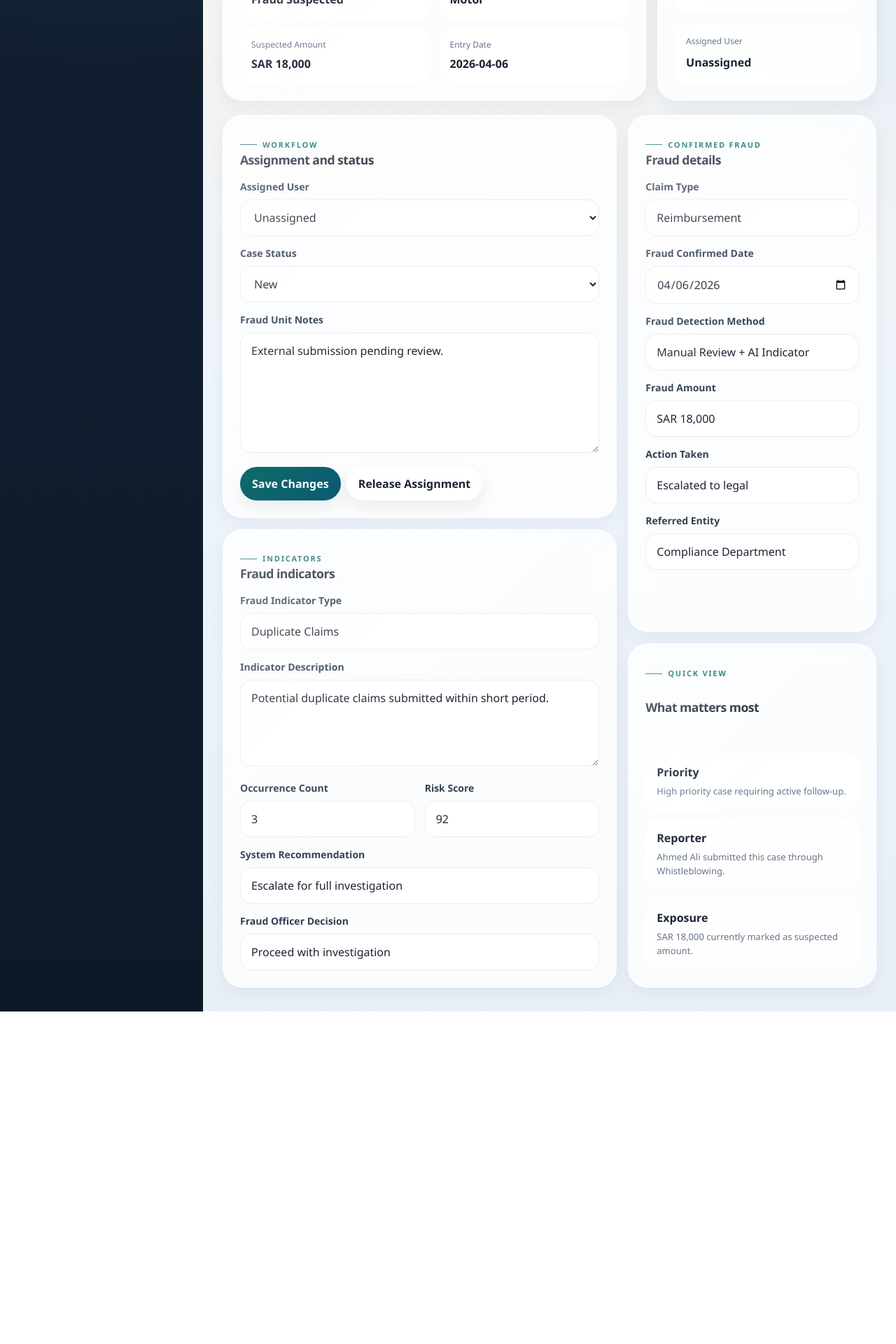
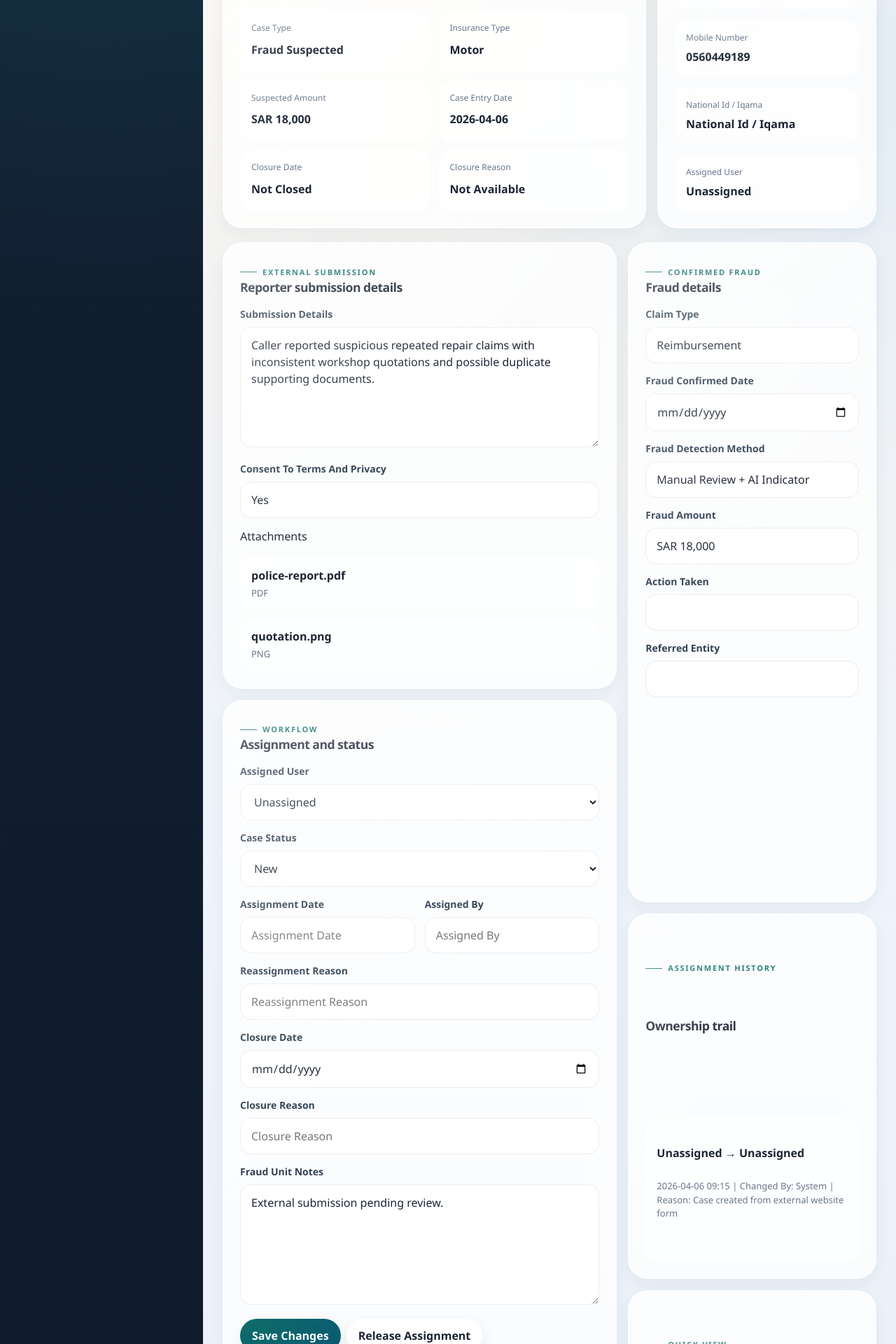
Before and after one commit to ElbahriHeni/fraud-web-complete, a React (Vite) app: page /app/cases/FC-1001 in a window 1280 px wide. Shown: the part 440-2360 px from the top of the page at 70% size. Before the commit the page ends 1885 px from the top, so only its background shows below. Built offline with nearby package versions, Linux system fonts and the light colour scheme.

Commit message:
Update case details page content and structure

```diff
--- a/src/pages/cases/CaseDetailsPage.tsx
+++ b/src/pages/cases/CaseDetailsPage.tsx
@@ -10,7 +10,7 @@ export default function CaseDetailsPage() {
     <div>
       <PageHeader
         title={`Case Details - ${item.id}`}
-        subtitle="Review the case overview first, then update workflow, indicators, and confirmed fraud details."
+        subtitle="Complete view of the external submission, internal enrichment, workflow, indicators, and confirmed fraud details."
         action={<button className="btn primary">Save Changes</button>}
       />
 
@@ -20,13 +20,16 @@ export default function CaseDetailsPage() {
           <div className="case-overview-top">
             <div>
               <h3>{item.id}</h3>
-              <p className="muted">Claim {item.claimId} from {item.caseSource}</p>
+              <p className="muted">
+                Claim {item.claimId} from {item.caseSource}
+              </p>
             </div>
             <div className="actions-inline">
               <span className={`badge ${item.priorityLevel.toLowerCase()}`}>{item.priorityLevel}</span>
               <span className="case-status-pill">{item.caseStatus}</span>
             </div>
           </div>
+
           <div className="case-metric-grid">
             <div className="case-metric">
               <span className="muted small">Case Type</span>
@@ -41,8 +44,16 @@ export default function CaseDetailsPage() {
               <strong>{item.suspectedAmount}</strong>
             </div>
             <div className="case-metric">
-              <span className="muted small">Entry Date</span>
+              <span className="muted small">Case Entry Date</span>
               <strong>{item.caseEntryDate}</strong>
+            </div>
+            <div className="case-metric">
+              <span className="muted small">Closure Date</span>
+              <strong>{item.closureDate || 'Not Closed'}</strong>
+            </div>
+            <div className="case-metric">
+              <span className="muted small">Closure Reason</span>
+              <strong>{item.closureReason || 'Not Available'}</strong>
             </div>
           </div>
         </div>
@@ -56,6 +67,14 @@ export default function CaseDetailsPage() {
               <strong>{item.reporterEmail}</strong>
             </div>
             <div>
+              <span className="muted small">Mobile Number</span>
+              <strong>{item.reporterMobile}</strong>
+            </div>
+            <div>
+              <span className="muted small">National Id / Iqama</span>
+              <strong>{item.nationalIdOrIqama}</strong>
+            </div>
+            <div>
               <span className="muted small">Assigned User</span>
               <strong>{item.assignedUser ?? 'Unassigned'}</strong>
             </div>
@@ -66,6 +85,41 @@ export default function CaseDetailsPage() {
       <section className="case-main-grid">
         <div className="case-main-column">
           <div className="card">
+            <span className="eyebrow">External Submission</span>
+            <h3>Reporter submission details</h3>
+            <div className="form-grid single">
+              <label>
+                <span>Submission Details</span>
+                <textarea defaultValue={item.submissionDetails} rows={6} />
+              </label>
+
+              <label>
+                <span>Consent To Terms And Privacy</span>
+                <input defaultValue={item.consentToTermsAndPrivacy ? 'Yes' : 'No'} readOnly />
+              </label>
+
+              <div>
+                <span>Attachments</span>
+                <div className="activity-list top-gap">
+                  {item.attachments.length > 0 ? (
+                    item.attachments.map((attachment) => (
+                      <div className="activity-item" key={attachment.id}>
+                        <strong>{attachment.fileName}</strong>
+                        <span>{attachment.fileType}</span>
+                      </div>
+                    ))
+                  ) : (
+                    <div className="activity-item">
+                      <strong>No Attachments</strong>
+                      <span>No supporting files submitted yet.</span>
+                    </div>
+                  )}
+                </div>
+              </div>
+            </div>
+          </div>
+
+          <div className="card">
             <span className="eyebrow">Workflow</span>
             <h3>Assignment and status</h3>
             <div className="form-grid single">
@@ -73,9 +127,14 @@ export default function CaseDetailsPage() {
                 <span>Assigned User</span>
                 <select defaultValue={item.assignedUser ?? ''}>
                   <option value="">Unassigned</option>
-                  {users.filter((u) => u.role === 'Fraud Team Member').map((u) => <option key={u.id}>{u.fullName}</option>)}
+                  {users
+                    .filter((u) => u.role === 'Fraud Team Member')
+                    .map((u) => (
+                      <option key={u.id}>{u.fullName}</option>
+                    ))}
                 </select>
               </label>
+
               <label>
                 <span>Case Status</span>
                 <select defaultValue={item.caseStatus}>
@@ -88,10 +147,38 @@ export default function CaseDetailsPage() {
                   <option>Closed</option>
                 </select>
               </label>
+
+              <div className="two-col-form form-grid">
+                <label>
+                  <span>Assignment Date</span>
+                  <input defaultValue={item.assignmentDate} placeholder="Assignment Date" />
+                </label>
+                <label>
+                  <span>Assigned By</span>
+                  <input defaultValue={item.assignedBy} placeholder="Assigned By" />
+                </label>
+              </div>
+
+              <label>
+                <span>Reassignment Reason</span>
+                <input defaultValue={item.reassignmentReason} placeholder="Reassignment Reason" />
+              </label>
+
+              <label>
+                <span>Closure Date</span>
+                <input type="date" defaultValue={item.closureDate} />
+              </label>
+
+              <label>
+                <span>Closure Reason</span>
+                <input defaultValue={item.closureReason} placeholder="Closure Reason" />
+              </label>
+
               <label>
                 <span>Fraud Unit Notes</span>
                 <textarea defaultValue={item.fraudUnitNotes} rows={6} />
               </label>
+
               <div className="actions-inline">
                 <button className="btn primary">Save Changes</button>
                 <button className="btn">Release Assignment</button>
@@ -103,14 +190,36 @@ export default function CaseDetailsPage() {
             <span className="eyebrow">Indicators</span>
             <h3>Fraud indicators</h3>
             <div className="form-grid single">
-              <label><span>Fraud Indicator Type</span><input defaultValue="Duplicate Claims" /></label>
-              <label><span>Indicator Description</span><textarea rows={4} defaultValue="Potential duplicate claims submitted within short period." /></label>
+              <label>
+                <span>Fraud Indicator Type</span>
+                <input defaultValue={item.fraudIndicator.fraudIndicatorType} />
+              </label>
+
+              <label>
+                <span>Indicator Description</span>
+                <textarea rows={4} defaultValue={item.fraudIndicator.indicatorDescription} />
+              </label>
+
               <div className="two-col-form form-grid">
-                <label><span>Occurrence Count</span><input defaultValue="3" /></label>
-                <label><span>Risk Score</span><input defaultValue="92" /></label>
+                <label>
+                  <span>Occurrence Count</span>
+                  <input defaultValue={String(item.fraudIndicator.occurrenceCount)} />
+                </label>
+                <label>
+                  <span>Risk Score</span>
+                  <input defaultValue={String(item.fraudIndicator.riskScore)} />
+                </label>
               </div>
-              <label><span>System Recommendation</span><input defaultValue="Escalate for full investigation" /></label>
-              <label><span>Fraud Officer Decision</span><input defaultValue="Proceed with investigation" /></label>
+
+              <label>
+                <span>System Recommendation</span>
+                <input defaultValue={item.fraudIndicator.systemRecommendation} />
+              </label>
+
+              <label>
+                <span>Fraud Officer Decision</span>
+                <input defaultValue={item.fraudIndicator.fraudOfficerDecision} />
+              </label>
             </div>
           </div>
         </div>
@@ -120,12 +229,47 @@ export default function CaseDetailsPage() {
             <span className="eyebrow">Confirmed Fraud</span>
             <h3>Fraud details</h3>
             <div className="form-grid single">
-              <label><span>Claim Type</span><input defaultValue="Reimbursement" /></label>
-              <label><span>Fraud Confirmed Date</span><input type="date" defaultValue="2026-04-06" /></label>
-              <label><span>Fraud Detection Method</span><input defaultValue="Manual Review + AI Indicator" /></label>
-              <label><span>Fraud Amount</span><input defaultValue="SAR 18,000" /></label>
-              <label><span>Action Taken</span><input defaultValue="Escalated to legal" /></label>
-              <label><span>Referred Entity</span><input defaultValue="Compliance Department" /></label>
+              <label>
+                <span>Claim Type</span>
+                <input defaultValue={item.claimType} />
+              </label>
+              <label>
+                <span>Fraud Confirmed Date</span>
+                <input type="date" defaultValue={item.fraudConfirmedDate} />
+              </label>
+              <label>
+                <span>Fraud Detection Method</span>
+                <input defaultValue={item.fraudDetectionMethod} />
+              </label>
+              <label>
+                <span>Fraud Amount</span>
+                <input defaultValue={item.fraudAmount} />
+              </label>
+              <label>
+                <span>Action Taken</span>
+                <input defaultValue={item.actionTaken} />
+              </label>
+              <label>
+                <span>Referred Entity</span>
+                <input defaultValue={item.referredEntity} />
+              </label>
+            </div>
+          </div>
+
+          <div className="card case-quick-notes">
+            <span className="eyebrow">Assignment History</span>
+            <h3>Ownership trail</h3>
+            <div className="activity-list">
+              {item.assignmentHistory.map((entry, index) => (
+                <div className="activity-item" key={`${entry.changeDate}-${index}`}>
+                  <strong>
+                    {entry.previousUser ?? 'Unassigned'} → {entry.newUser ?? 'Unassigned'}
+                  </strong>
+                  <span>
+                    {entry.changeDate} | Changed By: {entry.changedBy} | Reason: {entry.changeReason}
+                  </span>
+                </div>
+              ))}
             </div>
           </div>
 
@@ -139,11 +283,17 @@ export default function CaseDetailsPage() {
               </div>
               <div className="activity-item">
                 <strong>Reporter</strong>
-                <span>{item.reporterName} submitted this case through {item.caseSource}.</span>
+                <span>
+                  {item.reporterName} submitted this case through {item.caseSource}.
+                </span>
               </div>
               <div className="activity-item">
                 <strong>Exposure</strong>
                 <span>{item.suspectedAmount} currently marked as suspected amount.</span>
+              </div>
+              <div className="activity-item">
+                <strong>Closure</strong>
+                <span>{item.closureReason || 'Case still open and under active handling.'}</span>
               </div>
             </div>
           </div>
```
